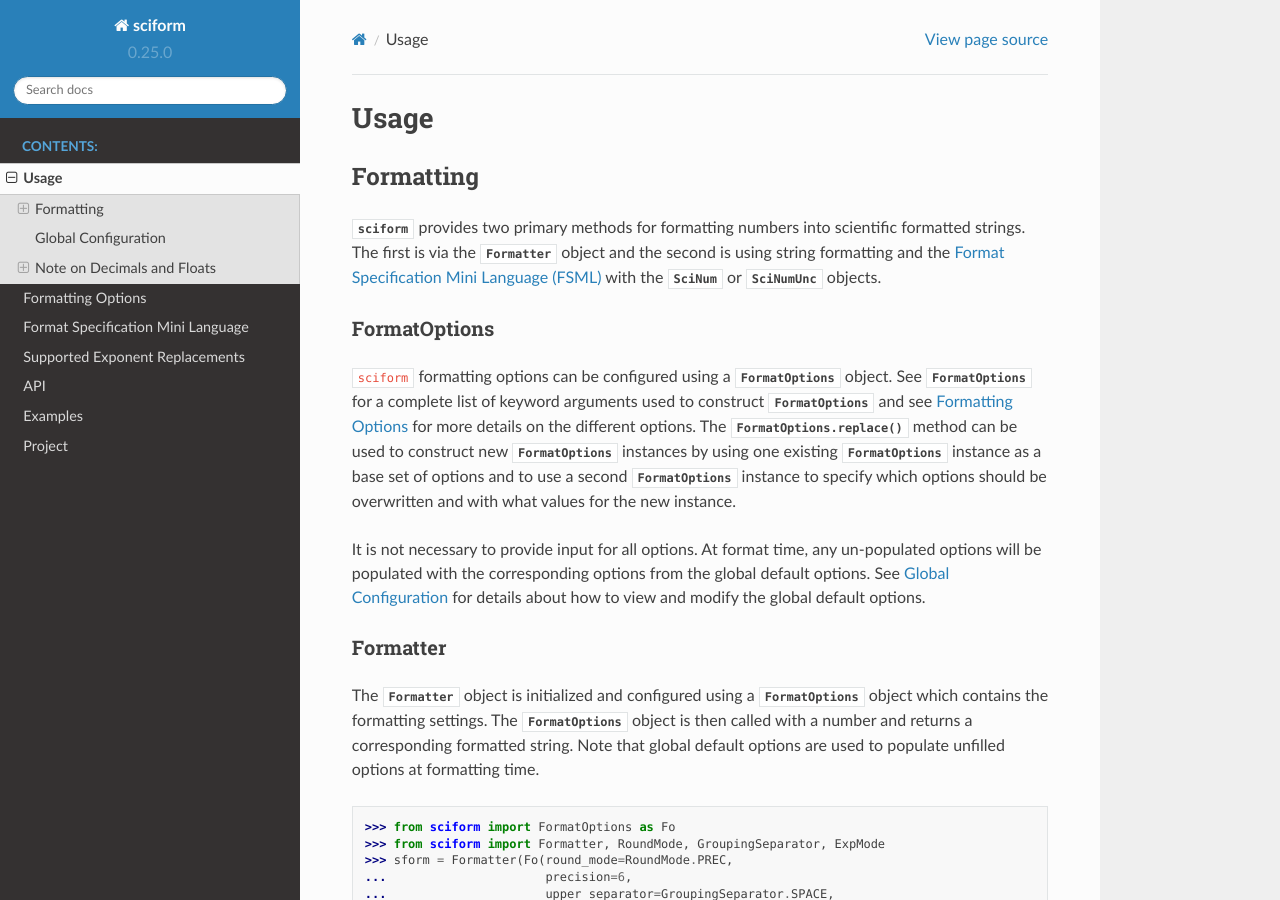
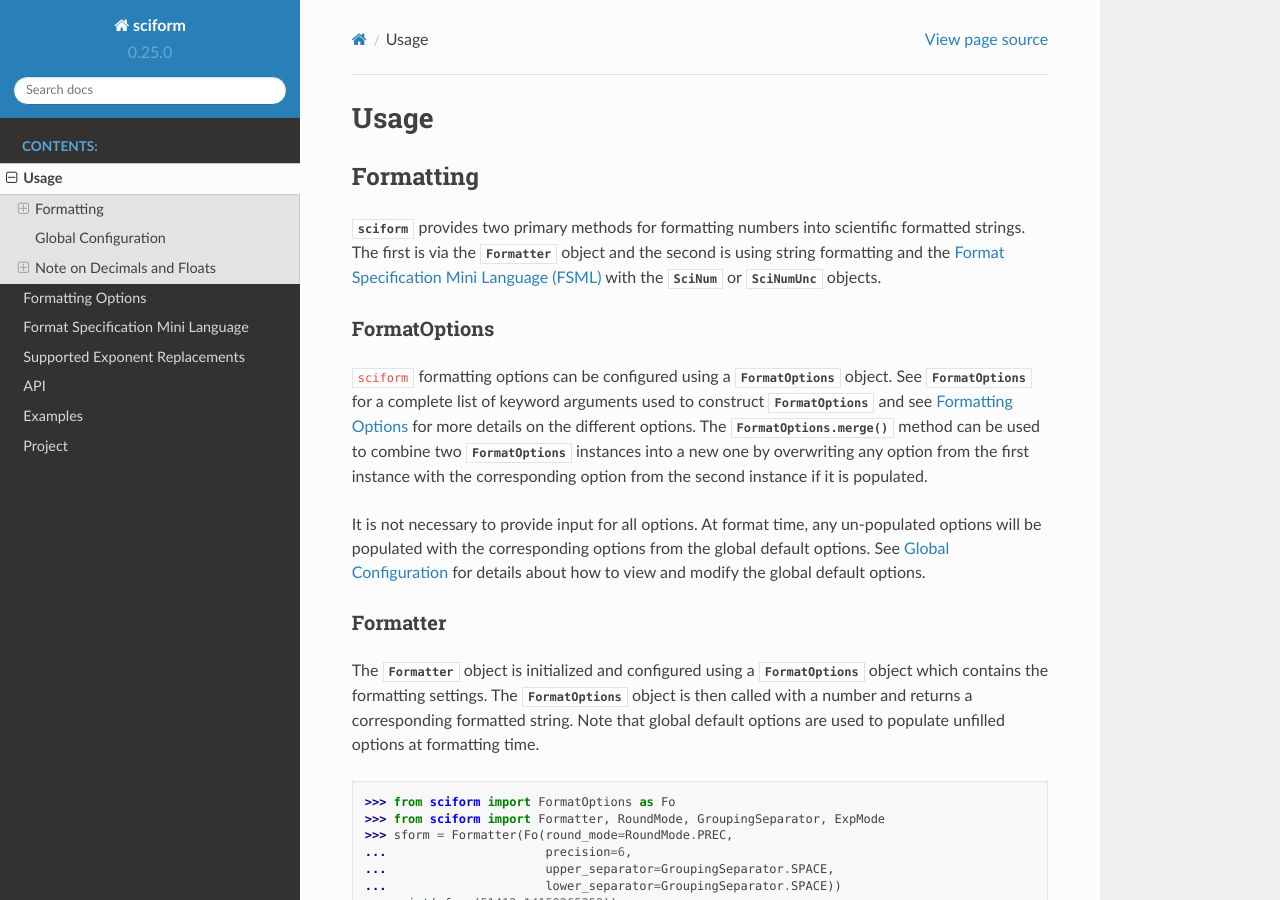
Before and after one commit to jagerber48/sciform, a Sphinx documentation site: the page built from docs/source/usage.rst, in a window 1280 px wide and 900 px high. Built offline with Sphinx 7.4.7 and the Read the Docs theme 2.0.0, drawn with Linux system fonts in a browser that asks for light colours.

Commit message:
documentation

```diff
--- a/docs/source/usage.rst
+++ b/docs/source/usage.rst
@@ -22,11 +22,10 @@ FormatOptions
 See :class:`FormatOptions` for a complete list of
 keyword arguments used to construct :class:`FormatOptions` and see
 :ref:`formatting_options` for more details on the different options.
-The :meth:`FormatOptions.replace` method can be used to construct new
-:class:`FormatOptions` instances by using one existing
-:class:`FormatOptions` instance as a base set of options and to use a
-second :class:`FormatOptions` instance to specify which options should
-be overwritten and with what values for the new instance.
+The :meth:`FormatOptions.merge` method can be used to combine two
+:class:`FormatOptions` instances into a new one by overwriting any
+option from the first instance with the corresponding option from the
+second instance if it is populated.
 
 It is not necessary to provide input for all options. At format time,
 any un-populated options will be populated with the
```
Also changed, not shown: other parts of docs/source/usage.rst (+2 -0 lines), 1 other file.
